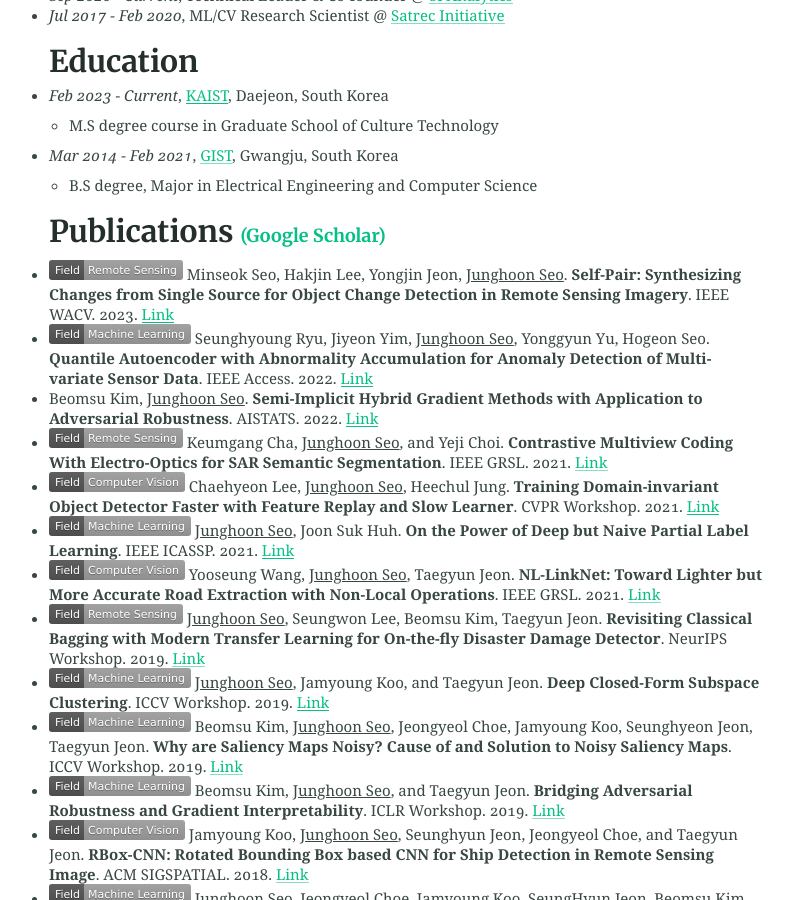
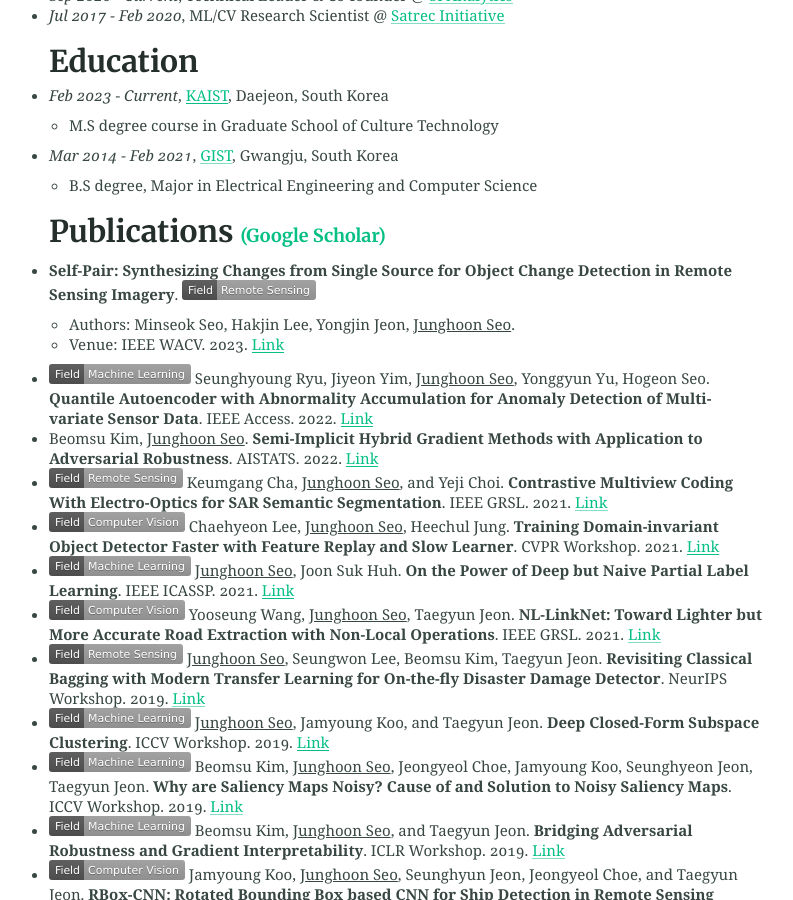
Before and after one commit to mikigom/mikigom.github.io, a Jekyll site: the page built from index.md, in a window 1280 px wide and 900 px high, scrolled down 751 px. Shown: the whole window, without its empty margins (234-1027 px from the left). Built offline with Jekyll 4.4.1, drawn with Linux system fonts in a browser that asks for light colours.

Commit message:
Update index.md

```diff
--- a/index.md
+++ b/index.md
@@ -22,21 +22,23 @@
   * B.S degree, Major in Electrical Engineering and Computer Science
 
 ### Publications <span style="font-size:0.6em;">[(Google Scholar)](https://scholar.google.com/citations?user=9KBQk-YAAAAJ&hl=en)</span>
-* ![remote-sensing](/assets/Field-Remote Sensing-lightgrey.svg) Minseok Seo, Hakjin Lee, Yongjin Jeon, <U>Junghoon Seo</U>. **Self-Pair: Synthesizing Changes from Single Source for Object Change Detection in Remote Sensing Imagery**. IEEE WACV. 2023. [Link](https://openaccess.thecvf.com/content/WACV2023/html/Seo_Self-Pair_Synthesizing_Changes_From_Single_Source_for_Object_Change_Detection_WACV_2023_paper.html)
-* ![machine-learning](/assets/Field-Machine Learning-lightgrey.svg) Seunghyoung Ryu, Jiyeon Yim, <U>Junghoon Seo</U>, Yonggyun Yu, Hogeon Seo. **Quantile Autoencoder with Abnormality Accumulation for Anomaly Detection of Multi-variate Sensor Data**. IEEE Access. 2022. [Link](https://ieeexplore.ieee.org/abstract/document/9810961/)
+* **Self-Pair: Synthesizing Changes from Single Source for Object Change Detection in Remote Sensing Imagery**. ![remote-sensing](/assets/Field-Remote Sensing-lightgrey.svg){:height="10px"}
+  * Authors: Minseok Seo, Hakjin Lee, Yongjin Jeon, <U>Junghoon Seo</U>.
+  * Venue: IEEE WACV. 2023. [Link](https://openaccess.thecvf.com/content/WACV2023/html/Seo_Self-Pair_Synthesizing_Changes_From_Single_Source_for_Object_Change_Detection_WACV_2023_paper.html)
+* ![machine-learning](/assets/Field-Machine Learning-lightgrey.svg){:height="10px"} Seunghyoung Ryu, Jiyeon Yim, <U>Junghoon Seo</U>, Yonggyun Yu, Hogeon Seo. **Quantile Autoencoder with Abnormality Accumulation for Anomaly Detection of Multi-variate Sensor Data**. IEEE Access. 2022. [Link](https://ieeexplore.ieee.org/abstract/document/9810961/)
 * Beomsu Kim, <U>Junghoon Seo</U>. **Semi-Implicit Hybrid Gradient Methods with Application to Adversarial Robustness**. AISTATS. 2022. [Link](https://arxiv.org/abs/2202.10523)
-* ![remote-sensing](/assets/Field-Remote Sensing-lightgrey.svg) Keumgang Cha, <U>Junghoon Seo</U>, and Yeji Choi. **Contrastive Multiview Coding With Electro-Optics for SAR Semantic Segmentation**. IEEE GRSL. 2021. [Link](https://ieeexplore.ieee.org/abstract/document/9537157?casa_token=BKmjojS1rVUAAAAA:fGEfg34u8sfBOI0rtnaq2vs2wNbFGDr3cjH-Hr9zHkKWsNwaa1EsNywaRz62t6V4jABWErGoPg)
-* ![computer-vision](/assets/Field-Computer Vision-lightgrey.svg) Chaehyeon Lee, <U>Junghoon Seo</U>, Heechul Jung. **Training Domain-invariant Object Detector Faster with Feature Replay and Slow Learner**. CVPR Workshop. 2021. [Link](https://arxiv.org/abs/2105.14693)
+* ![remote-sensing](/assets/Field-Remote Sensing-lightgrey.svg){:height="10px"} Keumgang Cha, <U>Junghoon Seo</U>, and Yeji Choi. **Contrastive Multiview Coding With Electro-Optics for SAR Semantic Segmentation**. IEEE GRSL. 2021. [Link](https://ieeexplore.ieee.org/abstract/document/9537157?casa_token=BKmjojS1rVUAAAAA:fGEfg34u8sfBOI0rtnaq2vs2wNbFGDr3cjH-Hr9zHkKWsNwaa1EsNywaRz62t6V4jABWErGoPg)
+* ![computer-vision](/assets/Field-Computer Vision-lightgrey.svg){:height="10px"} Chaehyeon Lee, <U>Junghoon Seo</U>, Heechul Jung. **Training Domain-invariant Object Detector Faster with Feature Replay and Slow Learner**. CVPR Workshop. 2021. [Link](https://arxiv.org/abs/2105.14693)
 * ![machine-learning](/assets/Field-Machine Learning-lightgrey.svg) <U>Junghoon Seo</U>, Joon Suk Huh. **On the Power of Deep but Naive Partial Label Learning**. IEEE ICASSP. 2021. [Link](https://arxiv.org/abs/2010.11600)
-* ![computer-vision](/assets/Field-Computer Vision-lightgrey.svg) Yooseung Wang, <U>Junghoon Seo</U>, Taegyun Jeon. **NL-LinkNet: Toward Lighter but More Accurate Road Extraction with Non-Local Operations**. IEEE GRSL. 2021. [Link](https://ieeexplore.ieee.org/document/9336223?fbclid=IwAR05z_8K7UWYGS5Wb6kJEg_1BMGC2BpTXsV0bI8cpCqCKeLWAm8UHFXsEOw)
-* ![remote-sensing](/assets/Field-Remote Sensing-lightgrey.svg) <U>Junghoon Seo</U>, Seungwon Lee, Beomsu Kim, Taegyun Jeon. **Revisiting Classical Bagging with Modern Transfer Learning for On-the-fly Disaster Damage Detector**. NeurIPS Workshop. 2019. [Link](https://arxiv.org/abs/1910.01911)
-* ![machine-learning](/assets/Field-Machine Learning-lightgrey.svg) <U>Junghoon Seo</U>, Jamyoung Koo, and Taegyun Jeon. **Deep Closed-Form Subspace Clustering**. ICCV Workshop. 2019. [Link](https://arxiv.org/abs/1908.09419)
-* ![machine-learning](/assets/Field-Machine Learning-lightgrey.svg) Beomsu Kim, <U>Junghoon Seo</U>, Jeongyeol Choe, Jamyoung Koo, Seunghyeon Jeon, Taegyun Jeon. **Why are Saliency Maps Noisy? Cause of and Solution to Noisy Saliency Maps**. ICCV Workshop. 2019. [Link](https://arxiv.org/abs/1902.04893)
-* ![machine-learning](/assets/Field-Machine Learning-lightgrey.svg) Beomsu Kim, <U>Junghoon Seo</U>, and Taegyun Jeon. **Bridging Adversarial Robustness and Gradient Interpretability**. ICLR Workshop. 2019. [Link](https://arxiv.org/abs/1903.11626)
-* ![computer-vision](/assets/Field-Computer Vision-lightgrey.svg) Jamyoung Koo, <U>Junghoon Seo</U>, Seunghyun Jeon, Jeongyeol Choe, and Taegyun Jeon. **RBox-CNN: Rotated Bounding Box based CNN for Ship Detection in Remote Sensing Image**. ACM SIGSPATIAL. 2018. [Link](https://dl.acm.org/citation.cfm?id=3274915)
-* ![machine-learning](/assets/Field-Machine Learning-lightgrey.svg) <U>Junghoon Seo</U>, Jeongyeol Choe, Jamyoung Koo, SeungHyun Jeon, Beomsu Kim, and Taegyun Jeon. **Noise-adding Methods of Saliency Map as Series of Higher Order Partial Derivative**. ICML Workshop. 2018. [Link](https://arxiv.org/abs/1806.03000)
-* ![computer-vision](/assets/Field-Computer Vision-lightgrey.svg) <U>Junghoon Seo</U>, Seunghyun Jeon, and Taegyun Jeon. **Domain Adaptive Generation of Aircraft on Satellite Imagery via Simulated and Unsupervised Learning.** ACML Workshop. 2017. [Link](https://arxiv.org/abs/1806.03002)
-* ![computer-vision](/assets/Field-Computer Vision-lightgrey.svg) Seunghyun Jeon, <U>Junghoon Seo</U> and Taegyun Jeon. **Multi-task Learning for Fine-grained Visual Classification of Aircraft.** ACML Workshop. 2017.
+* ![computer-vision](/assets/Field-Computer Vision-lightgrey.svg){:height="10px"} Yooseung Wang, <U>Junghoon Seo</U>, Taegyun Jeon. **NL-LinkNet: Toward Lighter but More Accurate Road Extraction with Non-Local Operations**. IEEE GRSL. 2021. [Link](https://ieeexplore.ieee.org/document/9336223?fbclid=IwAR05z_8K7UWYGS5Wb6kJEg_1BMGC2BpTXsV0bI8cpCqCKeLWAm8UHFXsEOw)
+* ![remote-sensing](/assets/Field-Remote Sensing-lightgrey.svg){:height="10px"} <U>Junghoon Seo</U>, Seungwon Lee, Beomsu Kim, Taegyun Jeon. **Revisiting Classical Bagging with Modern Transfer Learning for On-the-fly Disaster Damage Detector**. NeurIPS Workshop. 2019. [Link](https://arxiv.org/abs/1910.01911)
+* ![machine-learning](/assets/Field-Machine Learning-lightgrey.svg){:height="10px"} <U>Junghoon Seo</U>, Jamyoung Koo, and Taegyun Jeon. **Deep Closed-Form Subspace Clustering**. ICCV Workshop. 2019. [Link](https://arxiv.org/abs/1908.09419)
+* ![machine-learning](/assets/Field-Machine Learning-lightgrey.svg){:height="10px"} Beomsu Kim, <U>Junghoon Seo</U>, Jeongyeol Choe, Jamyoung Koo, Seunghyeon Jeon, Taegyun Jeon. **Why are Saliency Maps Noisy? Cause of and Solution to Noisy Saliency Maps**. ICCV Workshop. 2019. [Link](https://arxiv.org/abs/1902.04893)
+* ![machine-learning](/assets/Field-Machine Learning-lightgrey.svg){:height="10px"} Beomsu Kim, <U>Junghoon Seo</U>, and Taegyun Jeon. **Bridging Adversarial Robustness and Gradient Interpretability**. ICLR Workshop. 2019. [Link](https://arxiv.org/abs/1903.11626)
+* ![computer-vision](/assets/Field-Computer Vision-lightgrey.svg){:height="10px"} Jamyoung Koo, <U>Junghoon Seo</U>, Seunghyun Jeon, Jeongyeol Choe, and Taegyun Jeon. **RBox-CNN: Rotated Bounding Box based CNN for Ship Detection in Remote Sensing Image**. ACM SIGSPATIAL. 2018. [Link](https://dl.acm.org/citation.cfm?id=3274915)
+* ![machine-learning](/assets/Field-Machine Learning-lightgrey.svg){:height="10px"} <U>Junghoon Seo</U>, Jeongyeol Choe, Jamyoung Koo, SeungHyun Jeon, Beomsu Kim, and Taegyun Jeon. **Noise-adding Methods of Saliency Map as Series of Higher Order Partial Derivative**. ICML Workshop. 2018. [Link](https://arxiv.org/abs/1806.03000)
+* ![computer-vision](/assets/Field-Computer Vision-lightgrey.svg){:height="10px"} <U>Junghoon Seo</U>, Seunghyun Jeon, and Taegyun Jeon. **Domain Adaptive Generation of Aircraft on Satellite Imagery via Simulated and Unsupervised Learning.** ACML Workshop. 2017. [Link](https://arxiv.org/abs/1806.03002)
+* ![computer-vision](/assets/Field-Computer Vision-lightgrey.svg){:height="10px"} Seunghyun Jeon, <U>Junghoon Seo</U> and Taegyun Jeon. **Multi-task Learning for Fine-grained Visual Classification of Aircraft.** ACML Workshop. 2017.
 
 ### Award
 * *2021*, I graduated the college with Best Undergraduate Thesis Award
```
